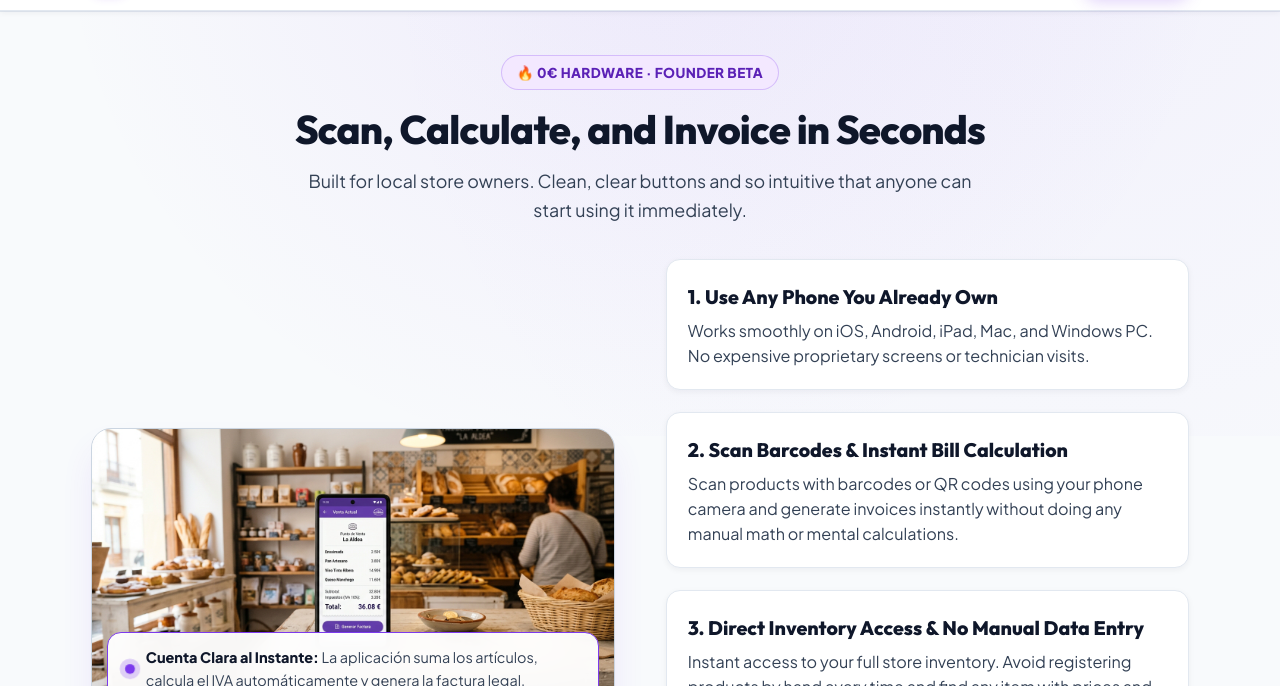
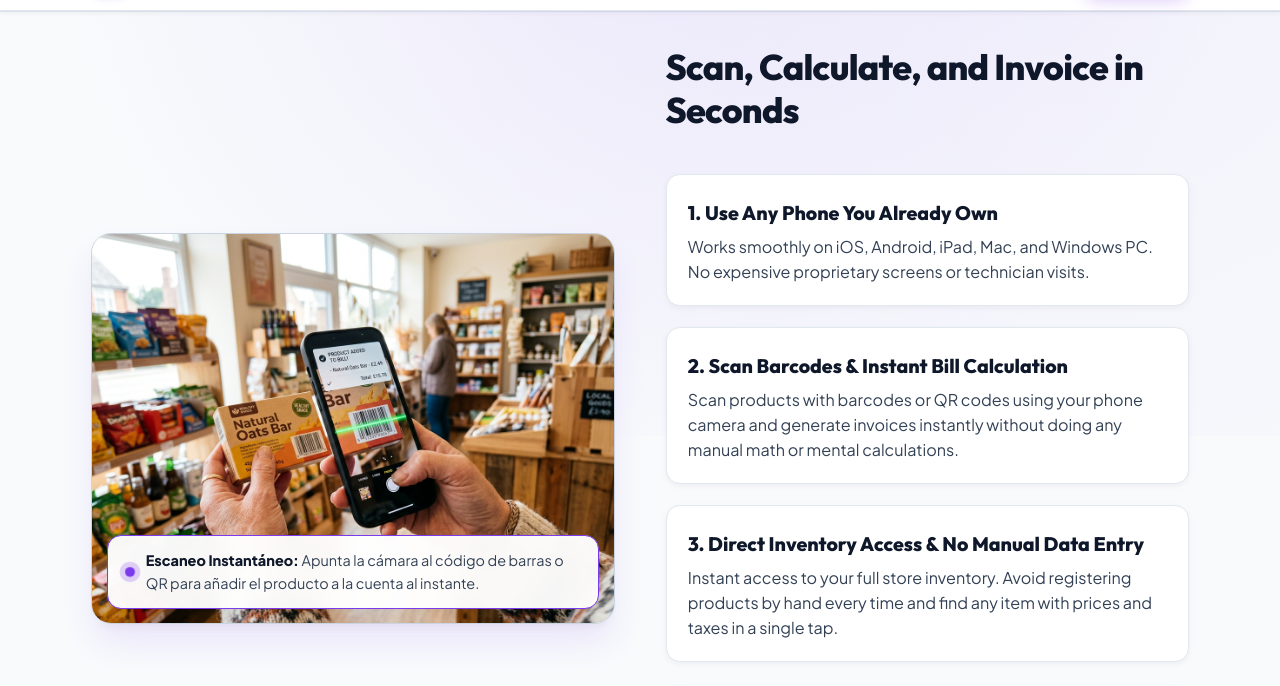
Before and after one commit to ahmedmkoubaa/landing-pages, a website: page kashir/index.html in a window 1280 px wide. Shown: the part 114-800 px from the top of the page. Drawn offline with Linux system fonts and the light colour scheme.

Commit message:
refactor: update showcase section layout, replace hero media, and fix FAQ translation key reference

```diff
--- a/kashir/index.html
+++ b/kashir/index.html
@@ -59,32 +59,26 @@
 
   <main>
     <!-- Direct Main Section: Scan, Calculate, Invoice -->
-    <section class="showcase-section" id="showcase" style="padding-top: 2.5rem;">
+    <section class="showcase-section" id="showcase" style="padding-top: 2rem;">
       <div class="container">
-        <div class="text-center" style="margin-bottom: 2rem;">
-          <div class="pill-badge" data-i18n="hero.badge">
-            🔥 0€ EN MÁQUINAS · BETA PARA FUNDADORES
-          </div>
-          <h1 class="section-title" data-i18n="showcase.title">Escanea, Calcula y Emite la Factura al Instante</h1>
-          <p class="section-subtitle" style="margin-bottom: 1.5rem;" data-i18n="showcase.subtitle">
-            Pensado especialmente para dueños de tiendas y pequeños negocios. Botones claros y tan fácil de usar que no requiere ningún conocimiento técnico.
-          </p>
-        </div>
-
         <div class="showcase-grid">
-          <!-- Demonstration Photo: Phone on Counter / Scanning Barcode -->
+          <!-- Demonstration Photo: Phone Scanning Product Barcode -->
           <div class="showcase-media">
-            <img src="assets/images/hero-phone-pos.jpg" alt="Kashir aplicación de caja registradora en móvil mostrando lista de productos y factura" loading="eager" width="700" height="450">
+            <img src="assets/images/phone-scan-pair.jpg" alt="Escanear código de barras de producto con la cámara del móvil y añadir a la cuenta" loading="eager" width="700" height="450">
             <div class="hero-floating-card">
               <div class="pulse-dot"></div>
               <div class="floating-card-text">
-                <strong>Cuenta Clara al Instante:</strong> La aplicación suma los artículos, calcula el IVA automáticamente y genera la factura legal.
+                <strong>Escaneo Instantáneo:</strong> Apunta la cámara al código de barras o QR para añadir el producto a la cuenta al instante.
               </div>
             </div>
           </div>
 
-          <!-- Steps Cards (Points 1, 2, 3 + Primary CTA) -->
+          <!-- Direct Steps & Primary Action -->
           <div class="feature-steps">
+            <h1 class="section-title" style="margin-bottom: 1.25rem; font-size: 2.1rem; line-height: 1.2;" data-i18n="showcase.title">
+              Escanea, Calcula y Emite la Factura al Instante
+            </h1>
+
             <div class="step-card">
               <h3 data-i18n="showcase.step1.title">1. Usa el Móvil que ya Tienes</h3>
               <p data-i18n="showcase.step1.desc">Funciona a la perfección en cualquier móvil Android, iPhone, tablet iPad o portátil. Olvídate de pantallas táctiles propietarias que cuestan miles de euros.</p>
@@ -100,7 +94,7 @@
               <p data-i18n="showcase.step3.desc">Acceso directo a todo tu catálogo de productos. Evita registrar todos los productos a mano cada vez y encuentra cualquier artículo con su precio y tipo de IVA en un solo clic.</p>
             </div>
 
-            <div style="margin-top: 0.5rem;">
+            <div style="margin-top: 0.75rem;">
               <a href="#lead-capture-form" class="btn-primary anchor-cta" style="width: 100%;" data-i18n="hero.ctaPrimary">
                 Probar Gratis la Beta (Acceso 0€ de por Vida)
               </a>
@@ -360,7 +354,7 @@
               <span class="faq-icon">+</span>
             </button>
             <div class="faq-answer">
-              <p data-i18n="faq.a4">Tendrás todo tu catálogo en pantalla con fotos, precios y buscador rápido. Te ahorra tener que memorizar precios o apuntar productos a mano en una libreta.</p>
+              <p data-i18n="faq.a3">Tendrás todo tu catálogo en pantalla con fotos, precios y buscador rápido. Te ahorra tener que memorizar precios o apuntar productos a mano en una libreta.</p>
             </div>
           </div>
 
```
